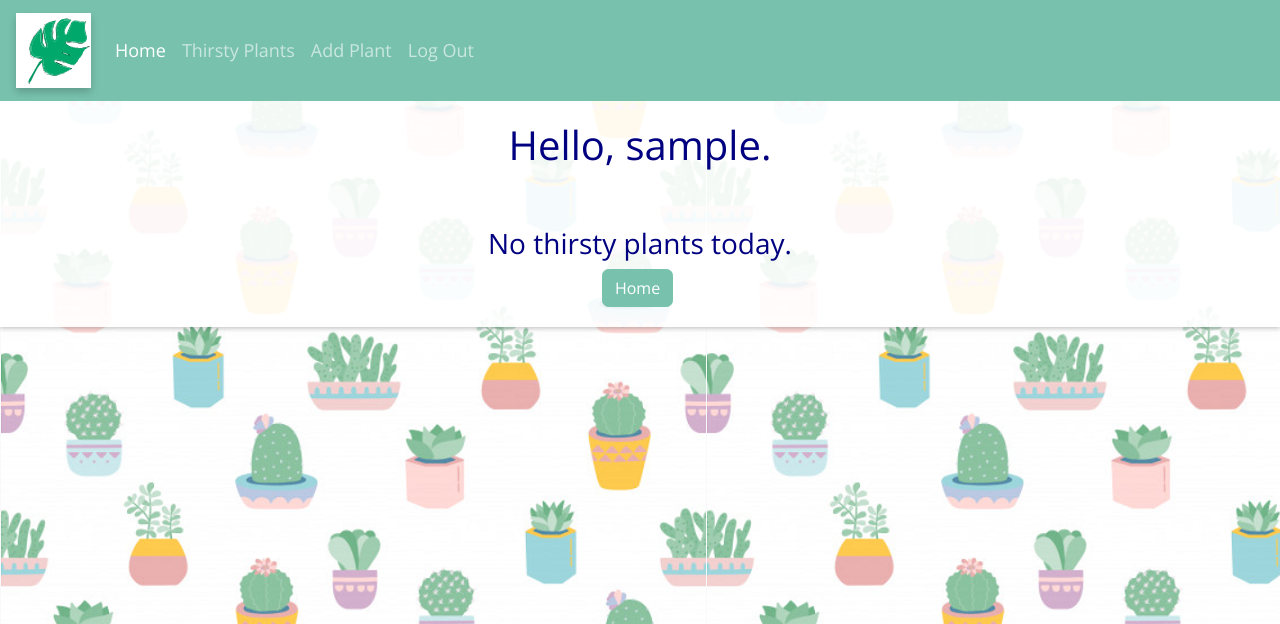
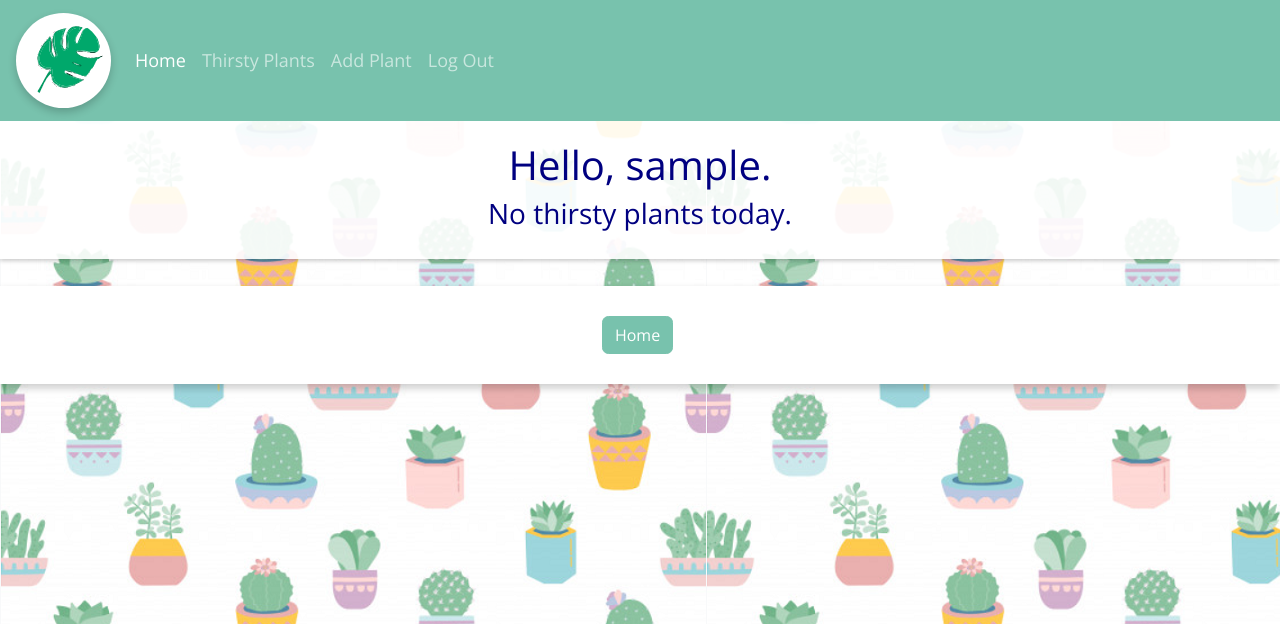
Before and after one commit to erinepolley/Capstone-Back-End, a Django app: page / in a window 1280 px wide. Shown: the top 624 px of the page. Run offline with Django 3.2, Linux system fonts and the light colour scheme; the visitor is signed in with stand-in values (Sample User, id 1); data that the repository does not hold is empty; parts of the project's set-up code (start-up, migrations or seed data) failed here and were passed over; some libraries are stand-ins or nearby versions.

Commit message:
fixed logo. Made home button on no thirsty plants more visible.

```diff
--- a/backendapp/static/styles/base.css
+++ b/backendapp/static/styles/base.css
@@ -34,13 +34,19 @@ a.register-link {
 }
 
 .logo {
-    max-height: 75px;
-    box-shadow: 0 4px 8px 0 rgba(0, 0, 0, 0.2); /* this adds the "card" effect */
+    height: 95px;
+    border-radius: 50%;
+    box-shadow: 0 4px 8px 0 rgba(0, 0, 0, 0.2);
+    padding: 7px;
+    background-color: rgb(255, 255, 255);
 }
 
 .logo:hover {
-    max-height: 75px;
-    box-shadow: 0 2px 2px 0 rgba(255, 255, 255, 0.2); /* this adds the "card" effect */
+    box-shadow: 0 2px 2px 0 rgba(255, 255, 255, 0.2);
+    height: 95px;
+    border-radius: 50%;
+    padding: 7px;
+    background-color: rgb(255, 255, 255);
 }
 
 .logo-login {
@@ -51,9 +57,15 @@ a.register-link {
     font-weight: 600;
 }
 
-.no-thirsty-today {
+.home-button {
+    padding: 30px;
+    background-color: rgb(255, 255, 255);
+    box-shadow: 0 4px 8px 0 rgba(0, 0, 0, 0.2);
+}
+/* .no-thirsty-today {
     padding-top: 50px
-}
+} */
+
 /* Water Me button on thirsty plants list */
 .water-me-list-button {
     margin-top: 20px;
--- a/backendapp/templates/plant_watering.html
+++ b/backendapp/templates/plant_watering.html
@@ -7,7 +7,7 @@
 
     {% if thirsty_plants %}
         <h2>Your thirsty plants for {{ monthday }}.</h2>
-        </div>
+    </div>
         <br>
         <ol>
         {% for plant in thirsty_plants %}
@@ -23,11 +23,14 @@
 </div>
 
     {% else %}
-
         <h3 class="no-thirsty-today">No thirsty plants today.</h3>
+        </div>
+        <br>
         <form action="{% url 'backendapp:plants' %}" method="GET">
         {% csrf_token %}
+        <div class="home-button">
         <button class="btn btn-primary">Home</button>
+        </div>
         </form>
 </div>
     {% endif %}
```
